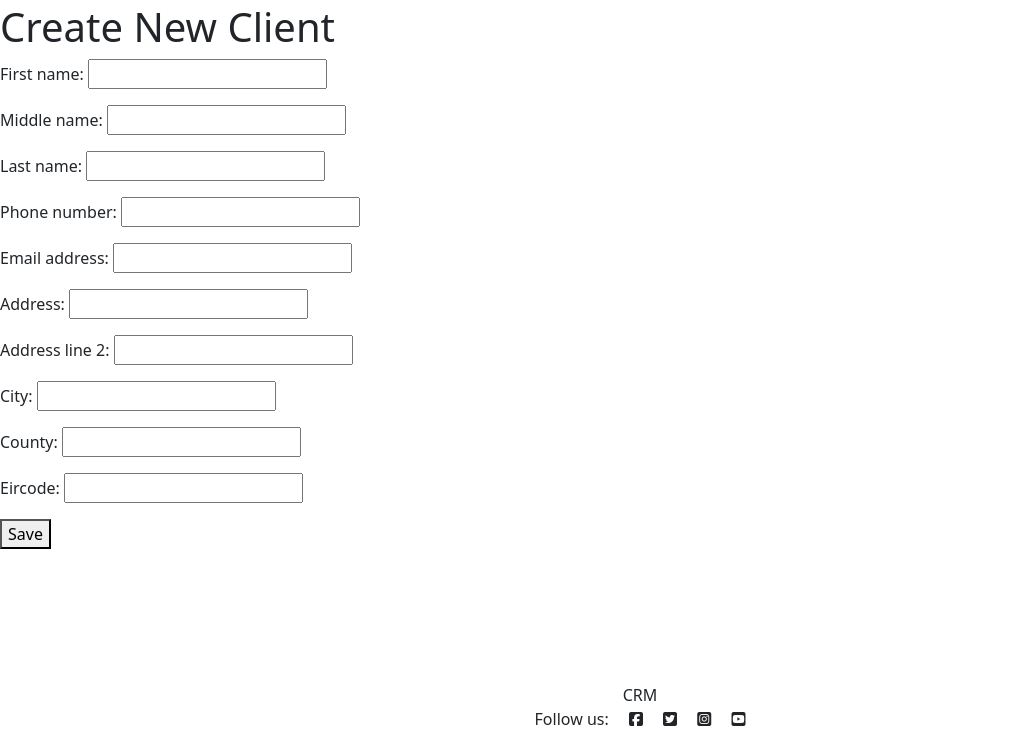
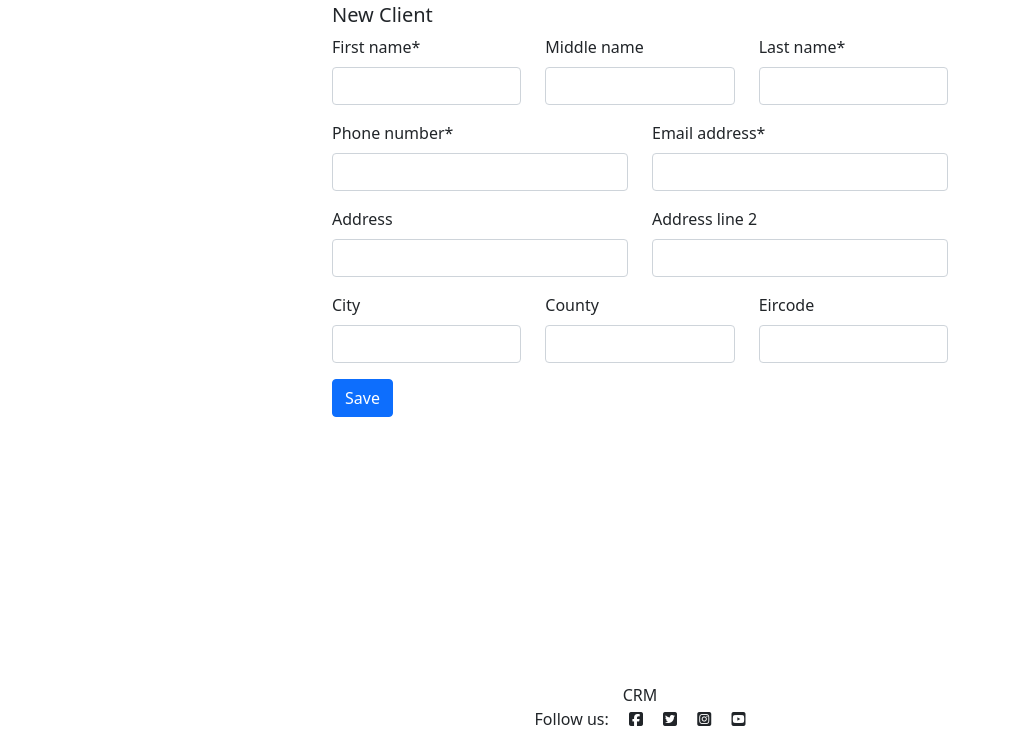
Before and after one commit to Shane-Bath/PP4-Django-CRM-App, a Django app: page /new-client/ in a window 1280 px wide. Shown: the part 53-800 px from the top of the page, without its empty margins (0-1011 px from the left). Run offline with Django 3.2, Linux system fonts and the light colour scheme; the visitor is signed in with stand-in values (Sample User, id 1); some libraries are stand-ins or nearby versions.

Commit message:
add call delete, crispy forms to call log and new client

```diff
--- a/dashboard/forms.py
+++ b/dashboard/forms.py
@@ -1,17 +1,58 @@
 from django import forms
 from .models import Client, PhoneLog, ClientNote, ToDoList
 from crispy_forms.helper import FormHelper
-from crispy_forms.layout import Submit
+from crispy_forms.layout import Layout, Fieldset, Submit, Row, Field
 
 # from allauth.account.forms import SignupForm
 
 
+# class ClientForm(forms.ModelForm):
+#     def __init__(self, *args, **kwargs):
+#         super(ClientForm, self).__init__(*args, **kwargs)
+#         self.helper = FormHelper(self)
+#         self.helper.layout.append(Submit('save', 'Save'))
+
+#     class Meta:
+#         model = Client
+#         fields = ('first_name', 'middle_name', 'last_name',
+#                   'phone_number', 'email_address', 'address', 'address_line_2', 'city', 'county', 'eircode')
+
+
 class ClientForm(forms.ModelForm):
+    def __init__(self, *args, **kwargs):
+        super(ClientForm, self).__init__(*args, **kwargs)
+        self.helper = FormHelper(self)
+
+        self.helper.layout = Layout(
+            Row(
+                Field('first_name', wrapper_class='form-group col-md-4 mb-0'),
+                Field('middle_name', wrapper_class='form-group col-md-4 mb-0'),
+                Field('last_name', wrapper_class='form-group col-md-4 mb-0'),
+            ),
+            Row(
+                Field('phone_number',
+                      wrapper_class='form-group col-md-6 mb-0'),
+                Field('email_address',
+                      wrapper_class='form-group col-md-6 mb-0'),
+            ),
+            Row(
+                Field('address', wrapper_class='form-group col-md-6 mb-0'),
+                Field('address_line_2',
+                      wrapper_class='form-group col-md-6 mb-0'),
+
+            ),
+            Row(
+                Field('city', wrapper_class='form-group col-md-4 mb-0'),
+                Field('county', wrapper_class='form-group col-md-4 mb-0'),
+                Field('eircode', wrapper_class='form-group col-md-4 mb-0'),
+            ),
+            Submit('save', 'Save')
+        )
+
     class Meta:
         model = Client
         fields = ('first_name', 'middle_name', 'last_name',
                   'phone_number', 'email_address', 'address', 'address_line_2', 'city', 'county', 'eircode')
-
 
 # Cripy versions
 
@@ -25,6 +66,7 @@ class ClientForm(forms.ModelForm):
 #         widget=forms.Textarea(attrs={"rows": 7, "cols": 40}),
 #         label="Message",
 #     )
+
 
 class CallLogForm(forms.ModelForm):
     def __init__(self, *args, **kwargs):
--- a/dashboard/models.py
+++ b/dashboard/models.py
@@ -33,6 +33,7 @@ class PhoneLog(models.Model):
     email_address = models.EmailField(blank=True, null=True)
     message = models.TextField(max_length=300)
     created_on = models.DateTimeField(auto_now=True)
+    is_deleted = models.BooleanField(default=False)
 
     def __str__(self):
         return f'Client {self.first_name} {self.last_name}'
@@ -56,7 +57,7 @@ class ClientNote(models.Model):
 
 class ToDoList(models.Model):
     task = models.CharField(max_length=60, unique=True)
-    complete = models.BooleanField()
+    complete = models.BooleanField(default=False)
     created_on = models.DateField(auto_now_add=True)
 
     class Meta:
--- a/dashboard/templates/call-log-form.html
+++ b/dashboard/templates/call-log-form.html
@@ -20,7 +20,11 @@
                 <h3>Call log</h3>
                 <br>
                 <form method="post" class="my-class">
+                    {% csrf_token %}
                     {% crispy form %}
+                    <!-- {{ form|crispy}} -->
+
+                    <!-- <button type="submit">Submit</button> -->
 
                     <!-- {% if messages %}
                     <div class="alert alert-success" role="alert">
--- a/dashboard/templates/delete-call.html
+++ b/dashboard/templates/delete-call.html
@@ -4,7 +4,7 @@
 <form method="post">
     {% csrf_token %}
 
-    <p>Are you sure you want to delete "{{ object.PhoneLog }}"?</p>
+    <p>Are you sure you want to delete  this call? </p>
 
     {{ form }}
     <input type="submit" value="Confirm">
--- a/dashboard/templates/new-client.html
+++ b/dashboard/templates/new-client.html
@@ -14,12 +14,31 @@
     {% block content %}
 
 
-    <h1>Create New Client</h1>
-    <form method="POST">
-        {% csrf_token %}
-        {{ form.as_p }}
-        <button type="submit">Save</button>
-    </form>
+    <!-- <h1>Create New Client</h1> -->
+    <div class="container-fluid">
+        <div class="row justify-content-center">
+            <div class="col-md-6">
+                {% load crispy_forms_tags %}
+                <h5>New Client</h5>
+                <!-- <br> -->
+                <form method="post" class="my-class">
+                    {% csrf_token %}
+                    {% crispy form %}
+                    <!-- {{ form|crispy}} -->
+
+                    <!-- <button type="submit">Submit</button> -->
+
+                    <!-- {% if messages %}
+                    <div class="alert alert-success" role="alert">
+                        {% for message in messages %}
+                        <P> {% if message.tags %} class=" {{ message.tags }} " {% endif %}> {{ message }}</P>
+                        {% endfor %}
+                    </div>
+                    {% endif %} -->
+                </form>
+            </div>
+        </div>
+    </div>
     {% endblock %}
 
 </body>
--- a/dashboard/templates/task-update.html
+++ b/dashboard/templates/task-update.html
@@ -2,7 +2,8 @@
 
 <h3>Update</h3>
 
-<form method="post">{% csrf_token %}
+<form method="post">
+    {% csrf_token %}
     {{ form.as_p }}
     <input type="submit" value="Update">
 </form>
--- a/dashboard/views.py
+++ b/dashboard/views.py
@@ -26,6 +26,7 @@ def dashboard(request):
     task_update = UpdateTask()
     delete_task = DeleteTask()
     call_delete = DeleteCall()
+    # call_delete = call = get_object_or_404(PhoneLog, pk=pk)
 
     context = {
         'clients_list': clients_list,
@@ -72,15 +73,28 @@ class CallLog(View):
 
 
 # call log modal
-# Delete call from html list but not database
 
+# Delete calls
 class DeleteCall(DeleteView):
     model = PhoneLog
     fields = ["pk"]
     template_name = 'delete-call.html'
+    success_url = reverse_lazy('dashboard')
 
-    def delete(self, request, *args, **kwargs):
-        return redirect('dashboard')
+# Delete call from html list but not database- soft delete I will continue to
+# work on this
+
+# class DeleteCall(DeleteView):
+#     model = PhoneLog
+#     template_name = 'delete-call.html'
+
+#     def delete(self, request, *args, **kwargs):
+#         self.object = self.get_object()
+#         self.object.is_deleted = True
+#         self.object.save()
+
+#         return redirect('dashboard')
+
     # fields = ["pk"]
     # template_name = 'delete-call.html'
     # success_url = reverse_lazy('dashboard')
```
Also changed, not shown: dashboard/migrations/0014_phonelog_is_deleted.py (added).
